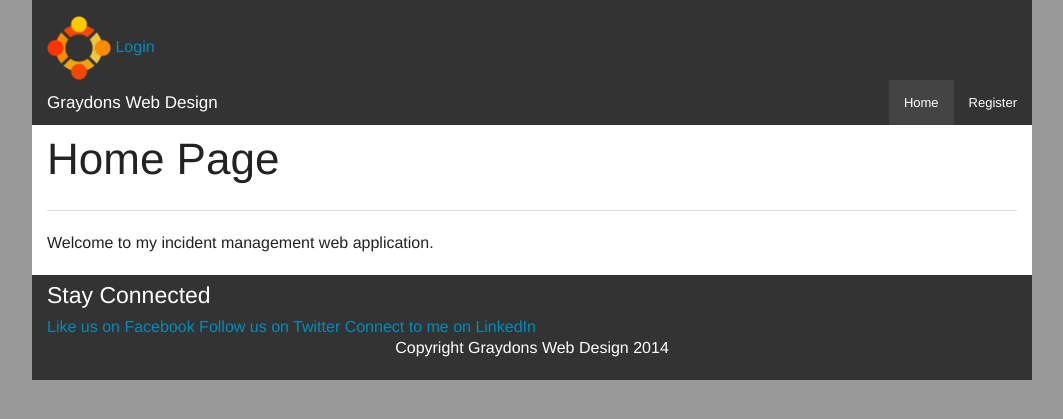
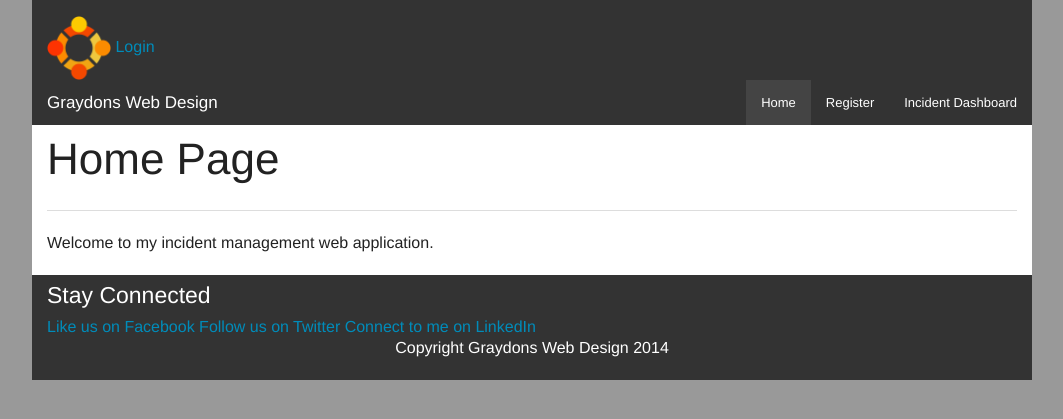
Before and after one commit to graydon-armstrong/Assignment4_FinalProject, a PHP site: page /index.php in a window 1280 px wide. Shown: the top 419 px of the page, without its empty margins (108-1171 px from the left). Run offline with PHP 8.4, Linux system fonts and the light colour scheme.

Commit message:
Add Incident Dashboard Link to Header

```diff
--- a/header.php
+++ b/header.php
@@ -34,6 +34,7 @@ File Description: This is the header that is included on everypage. It includes
 			<ul class="right">
 				<li class="active"><a href="index.php" <?php if(curPageName() =="index.php") {echo('id="current_page"');}?>>Home</a></li>
 				<li class="active"><a href="register.php" <?php if(curPageName() =="register.php") {echo('id="current_page"');}?>>Register</a></li>
+				<li class="active"><a href="incident_dashboard.php" <?php if(curPageName() =="incident_dashboard.php") {echo('id="current_page"');}?>>Incident Dashboard</a></li>
 			</ul>
 			</section>
 		</nav>
```
